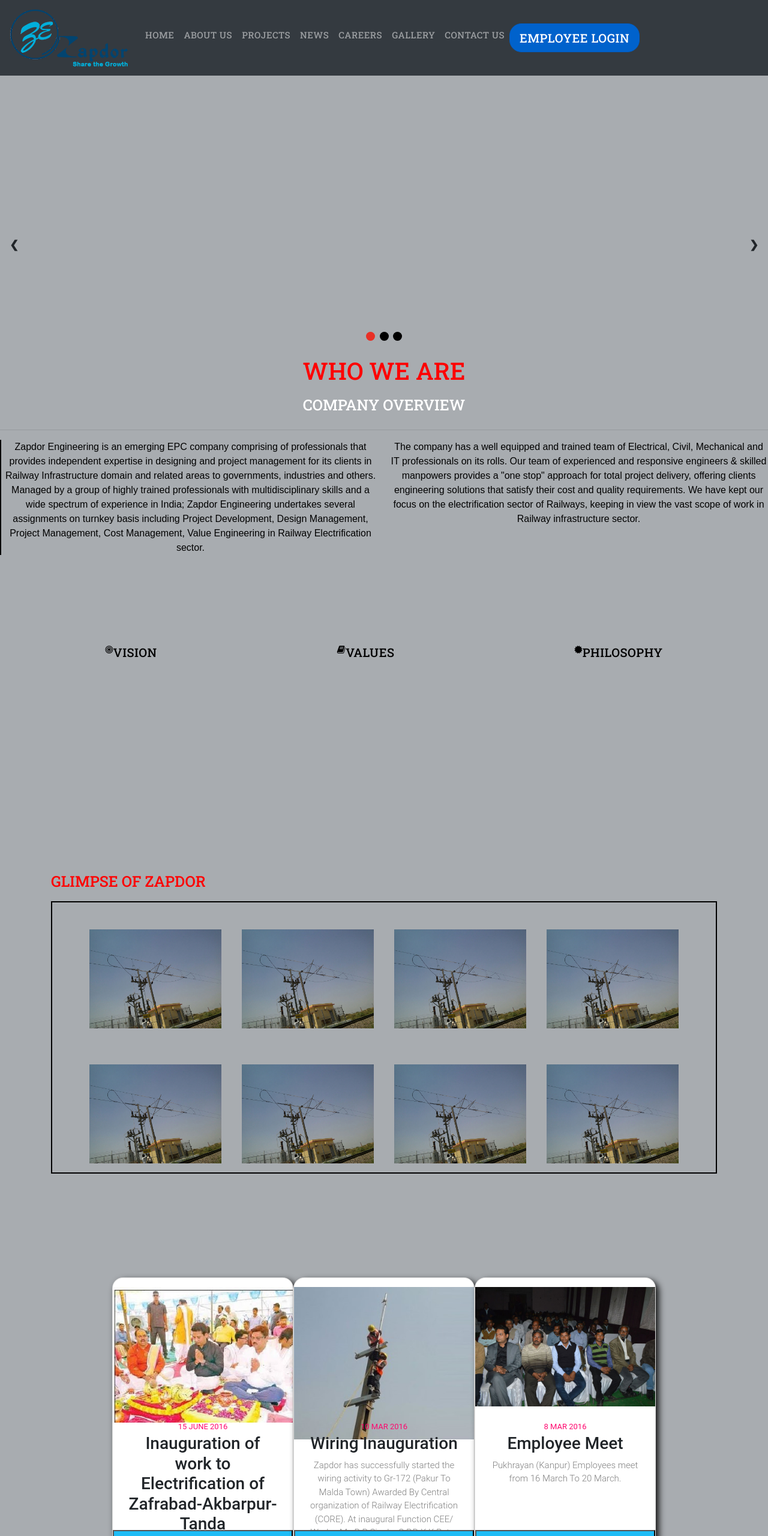
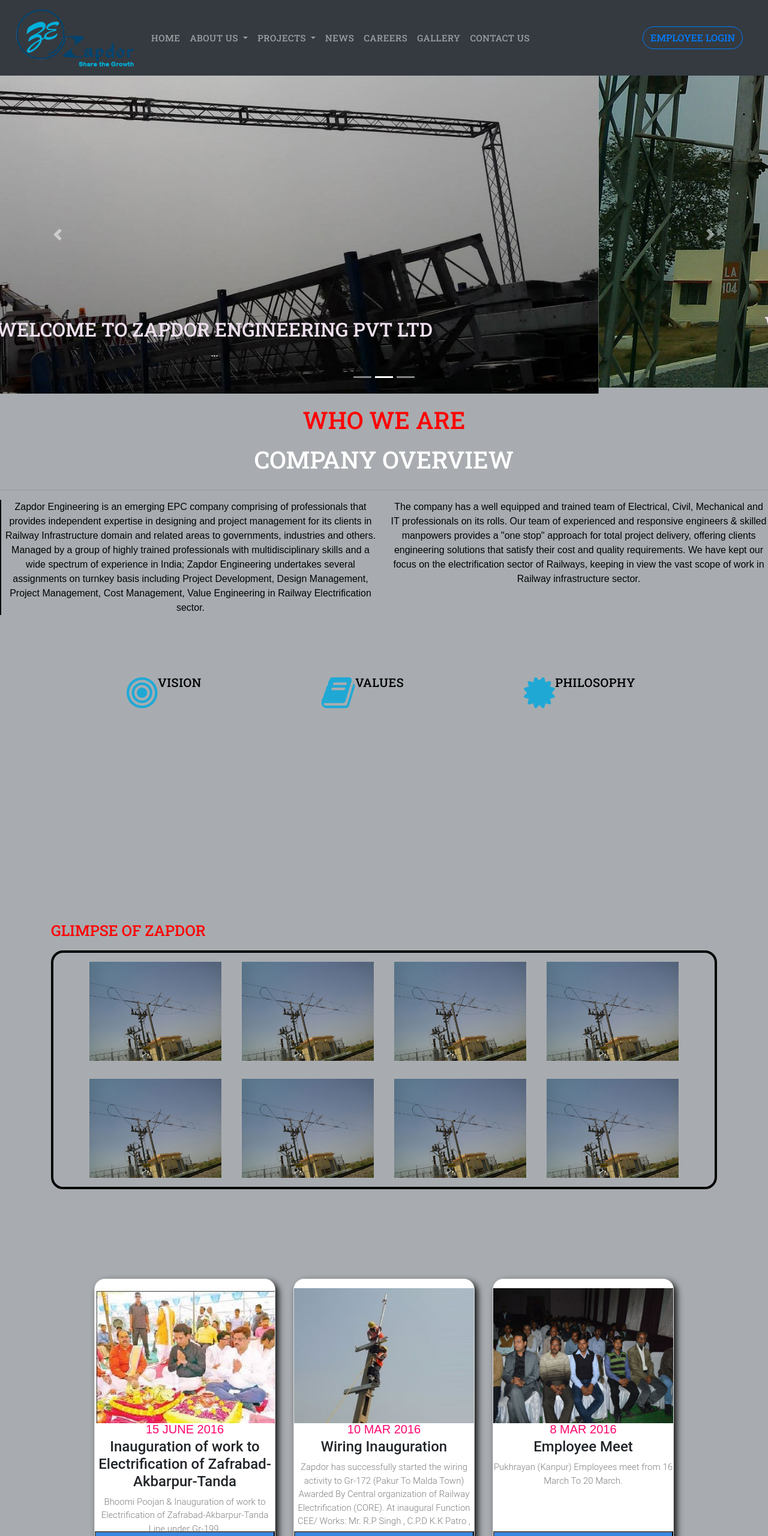
Before and after one commit to ShlokKaushik23/kaushik.github.io, a plain HTML site: page index.html in a window 1280 px wide. Shown: the top 2560 px of the page at 60% size. Drawn offline with nearby package versions, Linux system fonts and the light colour scheme; some packages are replaced by stand-ins of ours; a script that the page names is missing.

Commit message:
Add files via upload

```diff
--- a/index.html
+++ b/index.html
@@ -3,34 +3,52 @@
 <head>
   <meta charset="UTF-8">
   <meta name="viewport" content="width=device-width, initial-scale=1.0">
+  <meta name="viewport" content="width=device-width, initial-scale=1, shrink-to-fit=no">
   <meta http-equiv="X-UA-Compatible" content="ie=edge">
   <link rel="stylesheet" href="https://maxcdn.bootstrapcdn.com/bootstrap/4.0.0/css/bootstrap.min.css" crossorigin="anonymous">
   <link href="https://fonts.googleapis.com/css2?family=Roboto+Slab:wght@500&display=swap" rel="stylesheet">
   <link href="https://stackpath.bootstrapcdn.com/font-awesome/4.7.0/css/font-awesome.min.css" rel="stylesheet" integrity="sha384-wvfXpqpZZVQGK6TAh5PVlGOfQNHSoD2xbE+QkPxCAFlNEevoEH3Sl0sibVcOQVnN" crossorigin="anonymous">
 
   <link rel="stylesheet" href="style.css">
-  <link rel="stylesheet" href="/css/lightbox.min.css">
-  <script src="js\lightbox-plus-jquery.min.js">
-  </script>
-  <title>Document</title>
+
+
+  <title>Zapdor</title>
 </head>
 <body>
+
   <div class="wrapper">
   <nav class="navbar navbar-expand-lg navbar-dark bg-dark">
- <a class="navbar-brand mb-0 h1" href="#"><img src="images/logo.png" alt=""></a>
+ <a class="navbar-brand mb-0 h1" href="#" style="margin-left: 10px"><img src="images/logo.png" alt="Zapdor logo"></a>
  <button class="navbar-toggler" type="button" data-toggle="collapse" data-target="#navbarNav" aria-controls="navbarNav" aria-expanded="false" aria-label="Toggle navigation">
    <span class="navbar-toggler-icon"></span>
  </button>
  <div class="collapse navbar-collapse" id="navbarNav">
    <ul class="navbar-nav">
-     <li class="nav-item">
-       <a class="nav-link" href="#">HOME <span class="sr-only">(current)</span></a>
+
+      <li class="nav-item">
+        <a class="nav-link" href="#">HOME</a>
+       </li>
+     <li class="nav-item dropdown">
+       <a class="nav-link dropdown-toggle" href="#" id="navbarDropdown" role="button" data-toggle="dropdown" aria-haspopup="true" aria-expanded="false">
+         ABOUT US
+       </a>
+       <div class="dropdown-menu" aria-labelledby="navbarDropdown">
+         <a class="dropdown-item" href="#">Overview</a>
+         <a class="dropdown-item" href="#">MD Message</a>
+         <div class="dropdown-divider"></div>
+         <a class="dropdown-item" href="#">Management Team</a>
+       </div>
      </li>
-     <li class="nav-item">
-       <a class="nav-link" href="#">ABOUT US</a>
-     </li>
-     <li class="nav-item">
-       <a class="nav-link" href="#">PROJECTS</a>
+     <li class="nav-item dropdown">
+       <a class="nav-link dropdown-toggle" href="#" id="navbarDropdown" role="button" data-toggle="dropdown" aria-haspopup="true" aria-expanded="false">
+         PROJECTS
+       </a>
+       <div class="dropdown-menu" aria-labelledby="navbarDropdown">
+         <a class="dropdown-item" href="#">On going Project</a>
+         <a class="dropdown-item" href="#">Project Completed</a>
+         <div class="dropdown-divider"></div>
+
+       </div>
      </li>
      <li class="nav-item">
        <a class="nav-link" href="#">NEWS</a>
@@ -44,50 +62,54 @@
      <li class="nav-item">
        <a class="nav-link" href="#">CONTACT US</a>
       </li>
-     </li><a href="#" class="btn btn-primary btn-lg active" role="button" aria-pressed="true" style="border-radius: 20px">EMPLOYEE LOGIN</a>
-     <li>
+
    </ul>
+   <button class="btn btn-outline-primary my-2 my-sm-0" type="submit" style="margin-left: 180px; border-radius: 20px;">EMPLOYEE LOGIN</button>
  </div>
 </nav>
   </div>
 
- <div class="coursels">
-   <div class="slideshow-container">
-
-<div class="mySlides fade">
-
-  <img src="images\slider1.jpg" style="width:100%">
-  <div class="text">WELCOME TO THE ZAPDOR ENGINEERING PVT. LTD</div>
-</div>
-
-<div class="mySlides fade">
-
-  <img src="images\slider2.jpg" style="width:100%">
-  <div class="text">WELCOME TO THE ZAPDOR ENGINEERING PVT. LTD</div>
-</div>
-
-<div class="mySlides fade">
-
-  <img src="images\slider3.jpg" style="width:100%">
-  <div class="text">WELCOME TO THE ZAPDOR ENGINEERING PVT. LTD</div>
-</div>
-
-<a class="prev" onclick="plusSlides(-1)">&#10094;</a>
-<a class="next" onclick="plusSlides(1)">&#10095;</a>
-
-</div>
-<br>
-
-<div style="text-align:center">
-  <span class="dot" onclick="currentSlide(1)"></span>
-  <span class="dot" onclick="currentSlide(2)"></span>
-  <span class="dot" onclick="currentSlide(3)"></span>
-</div>
-</div>
-
+  <div id="carouselExampleIndicators" class="carousel slide" data-ride="carousel">
+   <ol class="carousel-indicators">
+     <li data-target="#carouselExampleIndicators" data-slide-to="0" class="active"></li>
+     <li data-target="#carouselExampleIndicators" data-slide-to="1"></li>
+     <li data-target="#carouselExampleIndicators" data-slide-to="2"></li>
+   </ol>
+   <div class="carousel-inner">
+     <div class="carousel-item .carousel-caption active">
+       <img class="d-block w-100" src="images\slider1.jpg" alt="zapdor engineering">
+       <div class="carousel-caption d-none d-md-block">
+             <h2>WELCOME TO ZAPDOR ENGINEERING PVT LTD</h2>
+                 <p>...</p>
+           </div>
+     </div>
+     <div class="carousel-item .carousel-caption">
+       <img class="d-block w-100" src="images\slider2.jpg" alt="zapdor engineering">
+       <div class="carousel-caption d-none d-md-block">
+             <h2>WELCOME TO ZAPDOR ENGINEERING PVT LTD</h2>
+                 <p>...</p>
+           </div>
+     </div>
+     <div class="carousel-item .carousel-caption">
+       <img class="d-block w-100" src="images\slider2.jpg"alt="zapdor engineering">
+       <div class="carousel-caption d-none d-md-block">
+  <h2>WELCOME TO ZAPDOR ENGINEERING PVT LTD</h2>
+  <p>...</p>
+ </div>
+     </div>
+   </div>
+   <a class="carousel-control-prev" href="#carouselExampleIndicators" role="button" data-slide="prev">
+     <span class="carousel-control-prev-icon" aria-hidden="true"></span>
+     <span class="sr-only">Previous</span>
+   </a>
+   <a class="carousel-control-next" href="#carouselExampleIndicators" role="button" data-slide="next">
+     <span class="carousel-control-next-icon" aria-hidden="true"></span>
+     <span class="sr-only">Next</span>
+   </a>
+ </div>
 <div class="aboutthecompany">
   <h4>WHO WE ARE</h4>
-  <h1>COMPANY OVERVIEW</h1>
+  <h1 class="company">COMPANY OVERVIEW</h1>
   <hr>
   <div class="discription">
     <p>Zapdor Engineering is an emerging EPC company comprising of professionals that provides independent expertise in designing and project management for its clients in Railway Infrastructure domain and related areas to governments, industries and others.
@@ -101,11 +123,10 @@ We have kept our focus on the electrification sector of Railways, keeping in vie
 
 <div class="icon">
   <ul>
-    <li><i class="fa fa-bullseye" aria-hidden="true"></i><h5>VISION</h5></li>
+    <li><i class="fa fa-bullseye icon-large" aria-hidden="true"></i><h5>VISION</h5></li>
     <li><i class="fa fa-book" aria-hidden="true"></i><h5>VALUES</h5></li>
     <li><i class="fa fa-certificate" aria-hidden="true"></i><h5>PHILOSOPHY</h5> </li>
   </ul>
-
 </div>
 </div>
 
@@ -120,23 +141,19 @@ We have kept our focus on the electrification sector of Railways, keeping in vie
    <a href="images/gal1.jpg" data-lightbox="mygallery" data-title="Zapdor"><img src="images/gal1.jpg" alt=""></a>
     <a href="images/gal1.jpg" data-lightbox="mygallery" data-title="Zapdor"><img src="images/gal1.jpg" alt=""></a>
      <a href="images/gal1.jpg" data-lightbox="mygallery" data-title="Zapdor"><img src="images/gal1.jpg" alt=""></a>
-
 </div>
 </div>
 
-<br>
+</div>
 
-
-</div>
 <div class="newscontainer">
-
 
 <div class="card">
   <div class="card-image"><img src="images/news3.jpg" alt="updates" width="200px"></div>
   <div class="card-text">
 
     <span class="date">15 JUNE 2016</span>
-    <h3>Inauguration of work to Electrification of Zafrabad-Akbarpur-Tanda</h3>
+    <h4>Inauguration of work to Electrification of Zafrabad-Akbarpur-Tanda</h4>
     <p>Bhoomi Poojan & Inauguration of work to Electrification of Zafrabad-Akbarpur-Tanda Line under Gr-199.</p>
   </div>
   <button class="cardbutton" type="cardbutton" name="button">READ MORE</button>
@@ -147,7 +164,7 @@ We have kept our focus on the electrification sector of Railways, keeping in vie
   <div class="card-text">
 
     <span class="date">10 MAR 2016</span>
-    <h3>Wiring Inauguration</h3>
+    <h4>Wiring Inauguration</h4>
     <p>Zapdor has successfully started the wiring activity to Gr-172 (Pakur To Malda Town) Awarded By Central organization of Railway Electrification (CORE). At inaugural Function CEE/ Works: Mr. R.P Singh , C.P.D K.K Patro , Dy C.E.E and other Railways officer were present.</p>
   </div>
   <button class="cardbutton" type="cardbutton" name="button">READ MORE</button>
@@ -158,7 +175,7 @@ We have kept our focus on the electrification sector of Railways, keeping in vie
   <div class="card-text">
 
     <span class="date">8 MAR 2016</span>
-    <h3>Employee Meet</h3>
+    <h4>Employee Meet</h4>
     <p>Pukhrayan (Kanpur) Employees meet from 16 March To 20 March.</p>
   </div>
   <button class="cardbutton" type="cardbutton" name="button">READ MORE</button>
@@ -212,37 +229,9 @@ We have kept our focus on the electrification sector of Railways, keeping in vie
          &copy;  Zapdor Engineering Pvt. Ltd. All RIGHTS RESERVED
     </div>
 </div>
-
-
-<script>
-var slideIndex = 1;
-showSlides(slideIndex);
-
-function plusSlides(n) {
-  showSlides(slideIndex += n);
-}
-
-function currentSlide(n) {
-  showSlides(slideIndex = n);
-}
-
-function showSlides(n) {
-  var i;
-  var slides = document.getElementsByClassName("mySlides");
-  var dots = document.getElementsByClassName("dot");
-  if (n > slides.length) {slideIndex = 1}
-  if (n < 1) {slideIndex = slides.length}
-  for (i = 0; i < slides.length; i++) {
-      slides[i].style.display = "none";
-  }
-  for (i = 0; i < dots.length; i++) {
-      dots[i].className = dots[i].className.replace(" active", "");
-  }
-  slides[slideIndex-1].style.display = "block";
-  dots[slideIndex-1].className += " active";
-}
-</script>
-
-
+<script type="text/javascript" src="script.js"></script>
+<script src="https://code.jquery.com/jquery-3.2.1.slim.min.js"  crossorigin="anonymous"></script>
+<script src="https://cdnjs.cloudflare.com/ajax/libs/popper.js/1.12.9/umd/popper.min.js"  crossorigin="anonymous"></script>
+<script src="https://maxcdn.bootstrapcdn.com/bootstrap/4.0.0/js/bootstrap.min.js"  crossorigin="anonymous"></script>
 </body>
 </html>
--- a/style.css
+++ b/style.css
@@ -8,89 +8,9 @@ body{
   font-family: 'Roboto Slab', serif;
   overflow-x: hidden;
 }
+.carousel-caption h2{
+  color:rgb(238, 224, 238);
 
-/* Hide the images by default */
-.mySlides {
-  display: none;
-}
-
-/* Next & previous buttons */
-.prev, .next {
-  cursor: pointer;
-  position: absolute;
-  top: 50%;
-  width: auto;
-  margin-top: -22px;
-  padding: 16px;
-  color: white;
-  font-weight: bold;
-  font-size: 18px;
-  transition: 0.6s ease;
-  border-radius: 0 3px 3px 0;
-  user-select: none;
-}
-
-/* Position the "next button" to the right */
-.next {
-  right: 0;
-  border-radius: 3px 0 0 3px;
-}
-
-/* On hover, add a black background color with a little bit see-through */
-.prev:hover, .next:hover {
-  background-color: rgba(0,0,0,0.8);
-}
-
-/* Caption text */
-.text {
-  color: #f2f2f2;
-  font-size: 30px;
-  padding: 8px 12px;
-  position: absolute;
-  bottom: 8px;
-  width: 100%;
-  height: 200px;
-  text-align: center;
-  text-shadow: 0 0 10 20px black;
-}
-.mySlides img{
-  width: 100%;
-  height: 400px;
-}
-
-
-/* The dots/bullets/indicators */
-.dot {
-  cursor: pointer;
-  height: 15px;
-  width: 15px;
-  margin: 0 2px;
-  background-color: black;
-  border-radius: 50%;
-  display: inline-block;
-  transition: background-color 0.6s ease;
-}
-
-.active, .dot:hover {
-  background-color: rgb(233, 48, 38);
-}
-
-/* Fading animation */
-.fade {
-  -webkit-animation-name: fade;
-  -webkit-animation-duration: 1.5s;
-  animation-name: fade;
-  animation-duration: 1.5s;
-}
-
-@-webkit-keyframes fade {
-  from {opacity: .4}
-  to {opacity: 1}
-}
-
-@keyframes fade {
-  from {opacity: .4}
-  to {opacity: 1}
 }
 
 .aboutthecompany{
@@ -100,24 +20,32 @@ body{
   font-family: 'Roboto Slab';
   text-align: center;
   margin-top: 20px;
-  padding-bottom: 20px;
+
 }
 .aboutthecompany h4{
-  color: rgb(104, 110, 115);
   font-weight: 500;
   font-size: 40px;
   font-family: 'Roboto Slab';
   color: red;
+}
+.aboutthecompany h1{
+  color: white;
+  font-weight: 500;
+  font-size: 40px;
+  font-family: 'Roboto Slab';
+
 }
 .discription{
   font-family: sans-serif;
   color: black;
   column-count: 2;
   text-align: center;;
-  border-left: 2px solid black;d4
+  border-left: 2px solid black;
   transition: 2s linear infinite;
 }
-
+.discription:hover{
+  color: #fff;
+}
 
 .container h1{
   margin-top: 50px;
@@ -128,10 +56,13 @@ body{
   margin: 0 auto;
   text-align: center;
   overflow: hidden;
-  border: 2px solid black;
+  border: 4px solid black;
+  border-radius: 20px;
+  display: block;
+  align-content: center;
 }
 .gallery img{
-  margin-top: 30px;
+
   transition: 1ms;
   padding: 15px;
   width: 250px;
@@ -150,6 +81,25 @@ body{
   padding: 20px;
   margin: 0;
 }
+
+
+.icon .fa{
+  font-size: 4em;
+  color: rgb(32, 168, 213);
+}
+.icon ul {
+  display: flex;
+  padding-right: 10px;
+  justify-content: center;
+  flex-wrap: wrap;
+}
+.icon ul li{
+  display: flex;
+  justify-content: center;
+  flex-wrap: wrap;
+  padding: 100px;
+  color: black;
+}
 .card {
   display: grid;
   grid-template-columns: 300px;
@@ -162,6 +112,7 @@ body{
   text-align: center;
   transition: 0.5s ease-in-out;
   cursor: pointer;
+  margin: 15px;
 
 }
 .card-image {
@@ -171,16 +122,20 @@ body{
 
 }
 .card-image img {
- width: 100%;
+ width: 300px;
+ height: 225px;
  margin-top: 5%;
 }
 .card-text {
   grid-area: text;
-  margin: 25px;
+  margin-top: 25px;
+
 }
 .card-text .date{
   color: rgb(255, 7, 110);
-  font-size: 13px;
+  font-size: 20px;
+  font-family: sans-serif, serif;
+ display:block;
 }
 .card:hover {
   transform: scale(1.1);
@@ -190,7 +145,7 @@ body{
   color: grey;
   font-size: 15px;
   font-weight: 300;
-  box-sizing: border-box;
+  text-align:inherit;
 }
 .cardbutton{
   width: 100%;
@@ -199,7 +154,7 @@ body{
   font-weight: 600;
   border-bottom-left-radius: 20px;
   border-bottom-right-radius: 20px;
-  background: rgb(30, 188, 246);
+  background: rgb(57, 136, 224);
 }
 
 /* FOOTER*/
@@ -296,16 +251,3 @@ ul a:hover {
   color: #fff;
   font-size: 12px;
 }
-
-.icon ul {
-  display: flex;
-  justify-content: center;
-  flex-wrap: wrap;
-}
-.icon ul li{
-  display: flex;
-  justify-content: center;
-  flex-wrap: wrap;
-  padding: 150px;
-  color: black;
-}
```
